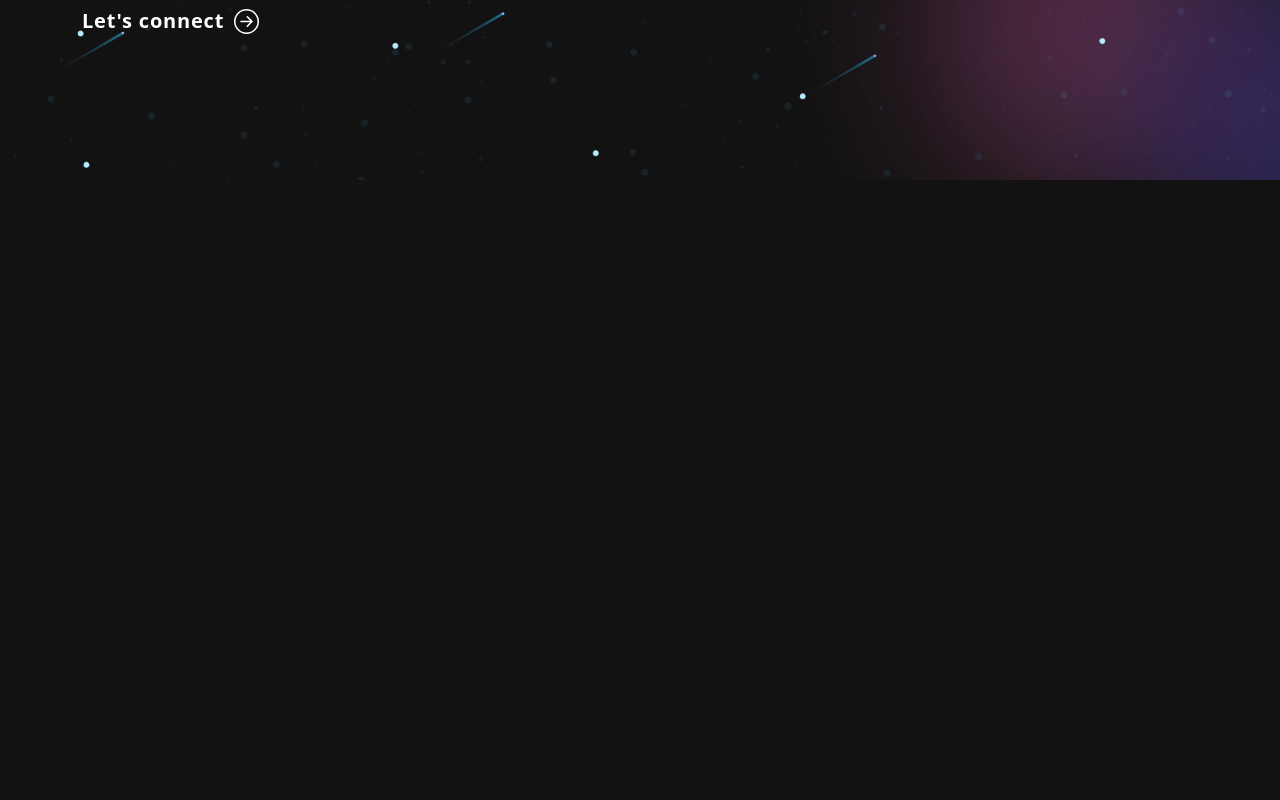
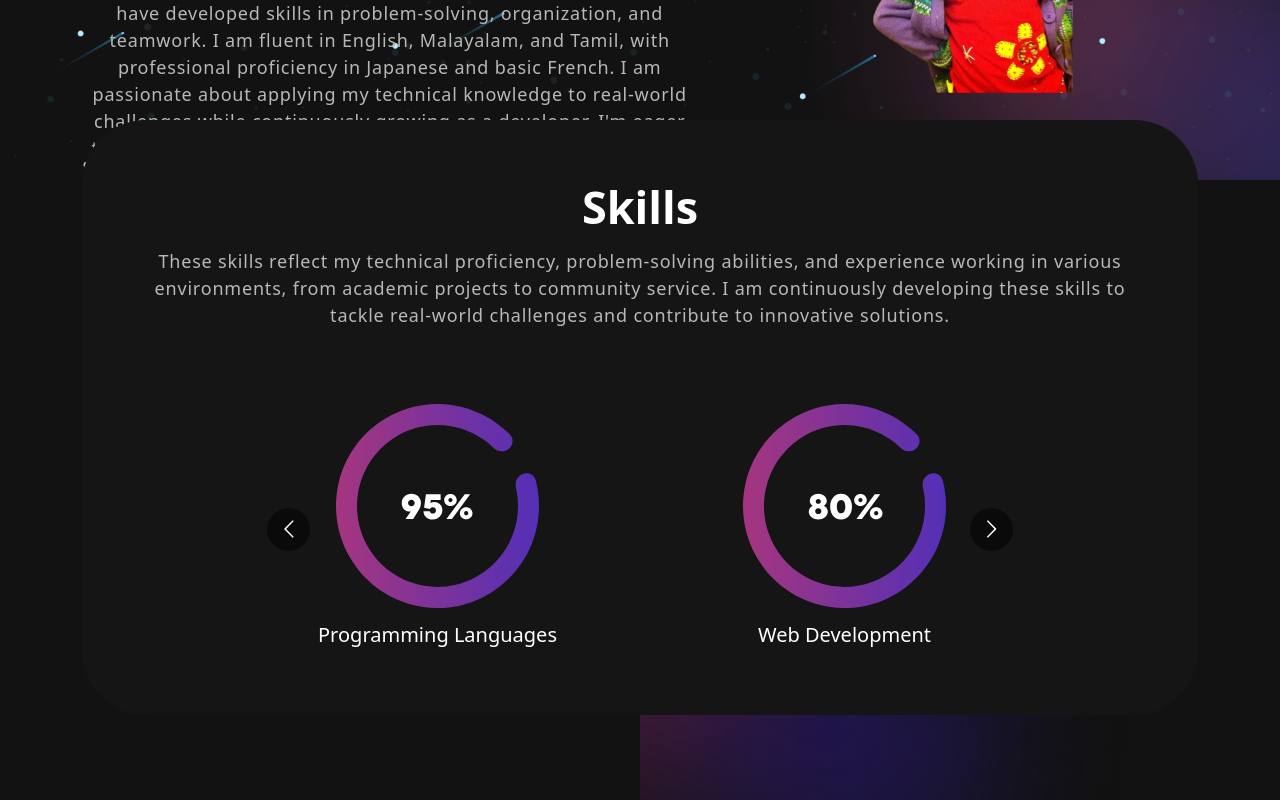
Before and after one commit to manjari19/manjari19.github.io, a React (Create React App) app in the folder personal-portfolio/: page / in a window 1280 px wide. Shown: the part 620-1420 px from the top of the page. Before the commit the page ends 800 px from the top, so only its background shows below. Built offline with nearby package versions, Linux system fonts and the light colour scheme.

Commit message:
created skills.js file and added skills with carousel effect. actual images to  be updated

```diff
--- a/personal-portfolio/src/App.css
+++ b/personal-portfolio/src/App.css
@@ -314,6 +314,47 @@ nav.navbar .navbar-toggler[aria-expanded="true"] .navbar-toggler-icon {
   border-right: 0.08em solid #666; /* Existing typing cursor style */
 }
 
+/* Skills and Slider Section */
+
+.skill {
+  padding: 0 0 50px 0;
+  position: relative;
+}
+.skill-bx {
+  background: #151515;
+  border-radius: 64px;
+  text-align: center;
+  padding: 60px 50px;
+  margin-top: -60px;
+}
+.skill h2 {
+	font-size: 45px;
+	font-weight: 700;
+}
+.skill p {
+    color: #B8B8B8;
+    font-size: 18px;
+    letter-spacing: 0.8px;
+    line-height: 1.5em;
+    margin: 14px 0 75px 0;
+}
+.skill-slider {
+  width: 80%;
+  margin: 0 auto;
+  position: relative;
+}
+.skill-slider .item img {
+  width: 50%;
+  margin: 0 auto 15px auto;
+}
+.background-image-left {
+  top: 28%;
+  position: absolute;
+  bottom: 0;
+  width: 40%;
+  z-index: -4;
+}
+
 .App {
   text-align: center;
 }
--- a/personal-portfolio/src/App.js
+++ b/personal-portfolio/src/App.js
@@ -2,6 +2,7 @@ import logo from './logo.svg';
 import './App.css';
 import { NavBar } from './components/NavBar';
 import { Banner} from './components/Banner';
+import { Skills} from './components/Skills';
 import 'bootstrap/dist/css/bootstrap.min.css'
 
 function App() {
@@ -9,6 +10,7 @@ function App() {
     <div className="App">
       <NavBar />
       <Banner/>
+      <Skills />
     </div>
   );
 }
--- a/personal-portfolio/src/components/Banner.js
+++ b/personal-portfolio/src/components/Banner.js
@@ -58,7 +58,9 @@ export const Banner = () => {
                             <span className="wrap"><span>{text}</span></span>
                         </h1>
                         <p>
-                            ADD ABOUT ME LATER! FRAME IT PROPERLY
+                        I am a Computer Science student at Simon Fraser University with a strong interest in software development and community service. With experience in tutoring, volunteer work, and journalism, I have developed skills in problem-solving, organization, and teamwork. I am fluent in English, Malayalam, and Tamil, with professional proficiency in Japanese and basic French.
+
+I am passionate about applying my technical knowledge to real-world challenges while continuously growing as a developer. I'm eager to contribute to projects that enhance user experience and solve meaningful problems.
                         </p>
                         <button onClick={() => console.log('connect')}>Let's connect<ArrowRightCircle size={25}/></button>
                     </Col>
--- /dev/null
+++ b/personal-portfolio/src/components/Skills.js
@@ -0,0 +1,72 @@
+import meter1 from "../assets/img/meter1.svg";
+import meter2 from "../assets/img/meter2.svg";
+import meter3 from "../assets/img/meter3.svg";
+import Carousel from 'react-multi-carousel';
+import 'react-multi-carousel/lib/styles.css';
+import arrow1 from "../assets/img/arrow1.svg";
+import arrow2 from "../assets/img/arrow2.svg";
+import colorSharp from "../assets/img/color-sharp.png";
+
+export const Skills = () => {
+  const responsive = {
+    superLargeDesktop: {
+      // the naming can be any, depends on you.
+      breakpoint: { max: 4000, min: 3000 },
+      items: 5
+    },
+    desktop: {
+      breakpoint: { max: 3000, min: 1024 },
+      items: 3
+    },
+    tablet: {
+      breakpoint: { max: 1024, min: 464 },
+      items: 2
+    },
+    mobile: {
+      breakpoint: { max: 464, min: 0 },
+      items: 1
+    }
+  };
+
+  return (
+    <section className="skill" id="skills">
+        <div className="container">
+            <div className="row">
+                <div className="col-12">
+                    <div className="skill-bx wow zoomIn">
+                        <h2>Skills</h2>
+                        <p>These skills reflect my technical proficiency, problem-solving abilities, and experience working in various environments, from academic projects to community service. I am continuously developing these skills to tackle real-world challenges and contribute to innovative solutions.</p>
+                        <Carousel responsive={responsive} infinite={true} className="owl-carousel owl-theme skill-slider">
+                            <div className="item">
+                                <img src={meter1} alt="Image" />
+                                <h5>Programming Languages</h5>
+                            </div>
+                            <div className="item">
+                                <img src={meter2} alt="Image" />
+                                <h5>Web Development</h5>
+                            </div>
+                            <div className="item">
+                                <img src={meter3} alt="Image" />
+                                <h5>Problem-Solving</h5>
+                            </div>
+                            <div className="item">
+                                <img src={meter1} alt="Image" />
+                                <h5>Tutoring</h5>
+                            </div>
+                            <div className="item">
+                                <img src={meter2} alt="Image" />
+                                <h5>Organizational Skills</h5>
+                            </div>
+                            <div className="item">
+                                <img src={meter3} alt="Image" />
+                                <h5>Community Engagement</h5>
+                            </div>
+                        </Carousel>
+                    </div>
+                </div>
+            </div>
+        </div>
+        <img className="background-image-left" src={colorSharp} alt="Image" />
+    </section>
+  )
+  }
```
Also changed, not shown: personal-portfolio/src/assets/img/header-img.png.
